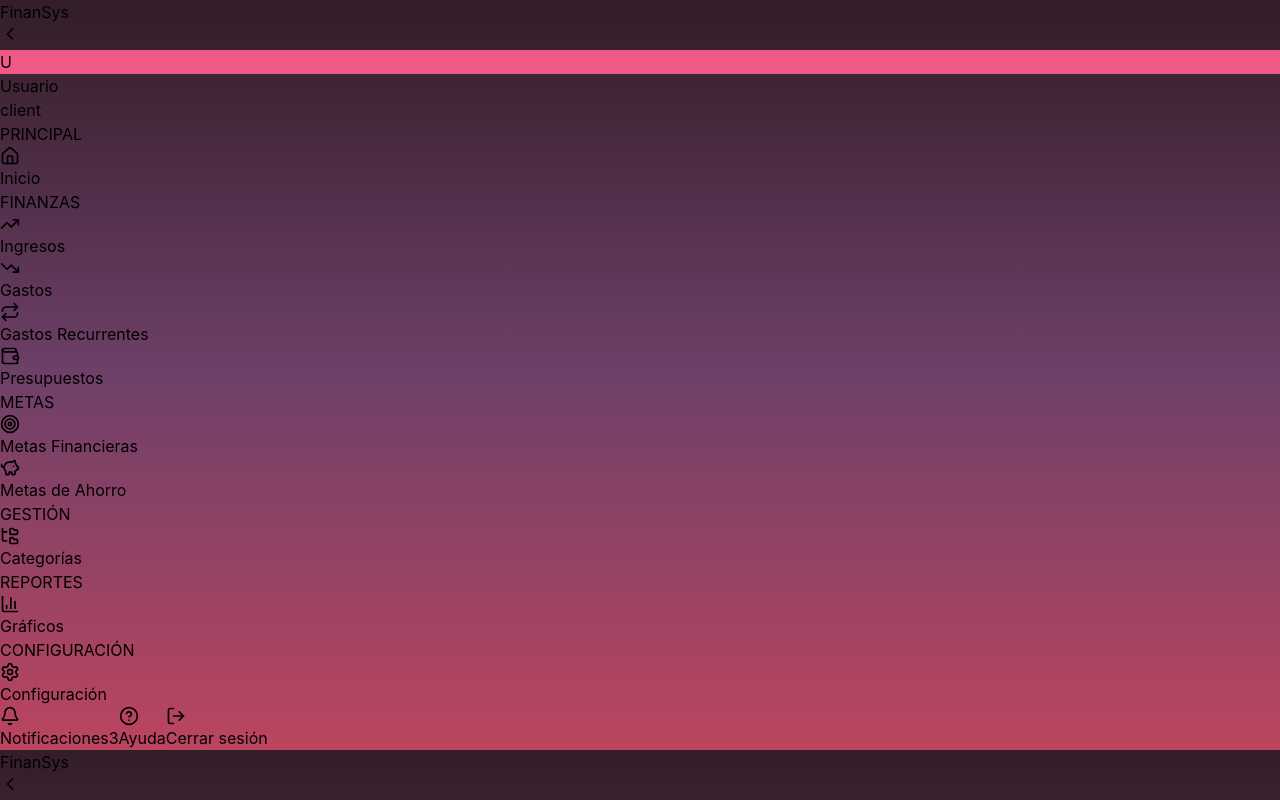
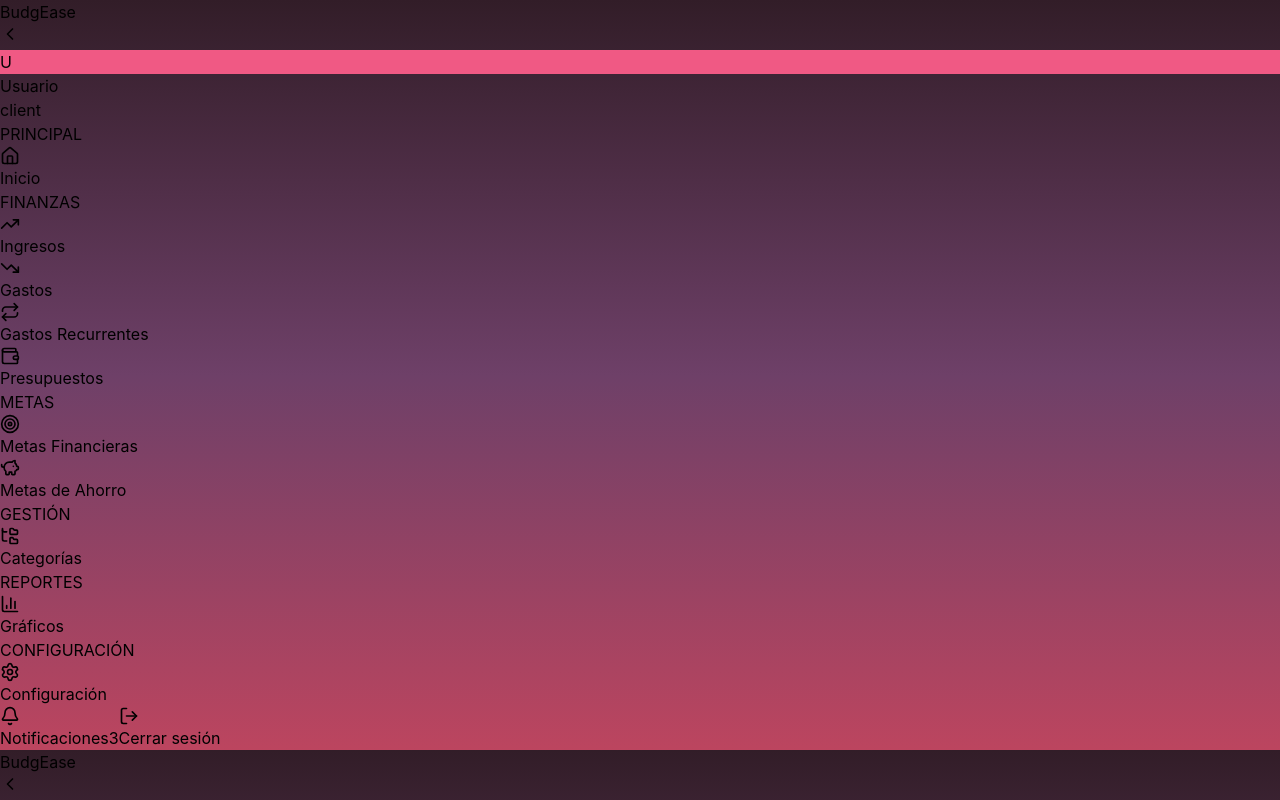
Before and after one commit to EmersonRodas9029/sistema_de_gestion_financiera_frontend, a React (Vite) app: page /budgets in a window 1280 px wide. Shown: the top 800 px of the page. Built offline with nearby package versions, Linux system fonts and the light colour scheme.

Commit message:
style: update LeftBar - remove help button and rebrand to BudgEase
- Remove help button from LeftBar
- Change application name from FinanSys to BudgEase
- Keep all navigation sections intact
- Maintain gradient styling and color scheme
- Keep notifications and logout buttons

```diff
--- a/src/shared/components/layout/LeftBar/LeftBar.tsx
+++ b/src/shared/components/layout/LeftBar/LeftBar.tsx
@@ -15,7 +15,6 @@ import {
   FolderTree,
   FileText,
   Bell,
-  HelpCircle,
   Home,
   BarChart3,
   PiggyBank,
@@ -227,7 +226,7 @@ export const LeftBar = ({ userRole, userName = 'Usuario', userAvatar }: LeftBarP
       <div className="flex items-center justify-between p-4 border-b border-white/10 mb-4">
         {!collapsed && (
           <h1 className="text-xl font-bold text-white tracking-tight">
-            FinanSys
+            BudgEase
           </h1>
         )}
         <button
@@ -291,16 +290,6 @@ export const LeftBar = ({ userRole, userName = 'Usuario', userAvatar }: LeftBarP
           )}
         </button>
 
-        {/* Ayuda */}
-        <button
-          className={`flex items-center w-full px-3 py-2 rounded-lg transition-all duration-200 text-white/70 hover:bg-[#F05984]/20 hover:text-white hover:translate-x-1 mb-2 ${
-            collapsed ? 'justify-center' : 'space-x-3'
-          }`}
-        >
-          <HelpCircle size={20} />
-          {!collapsed && <span className="text-sm font-medium">Ayuda</span>}
-        </button>
-
         {/* Cerrar sesión */}
         <button
           onClick={handleLogout}
```
